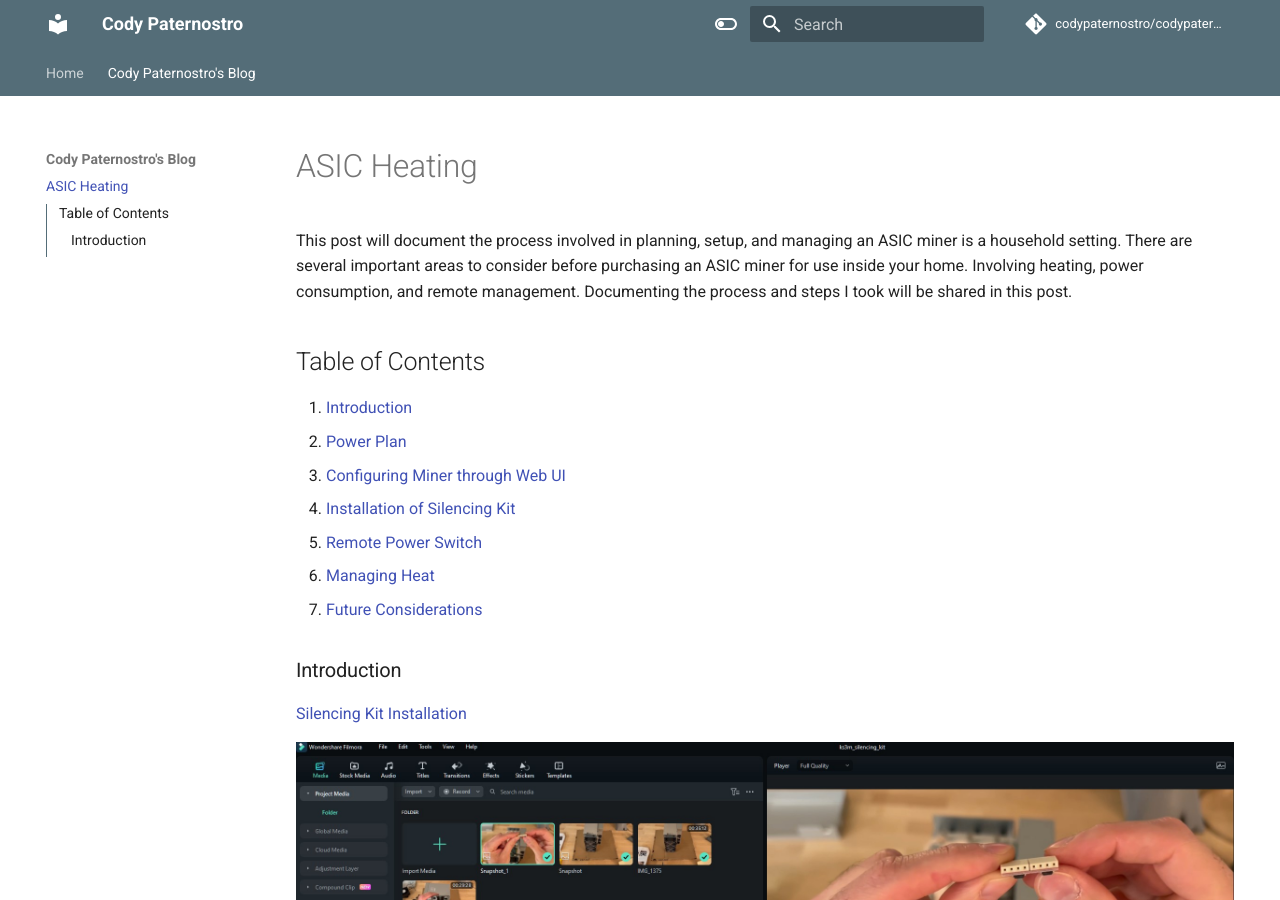
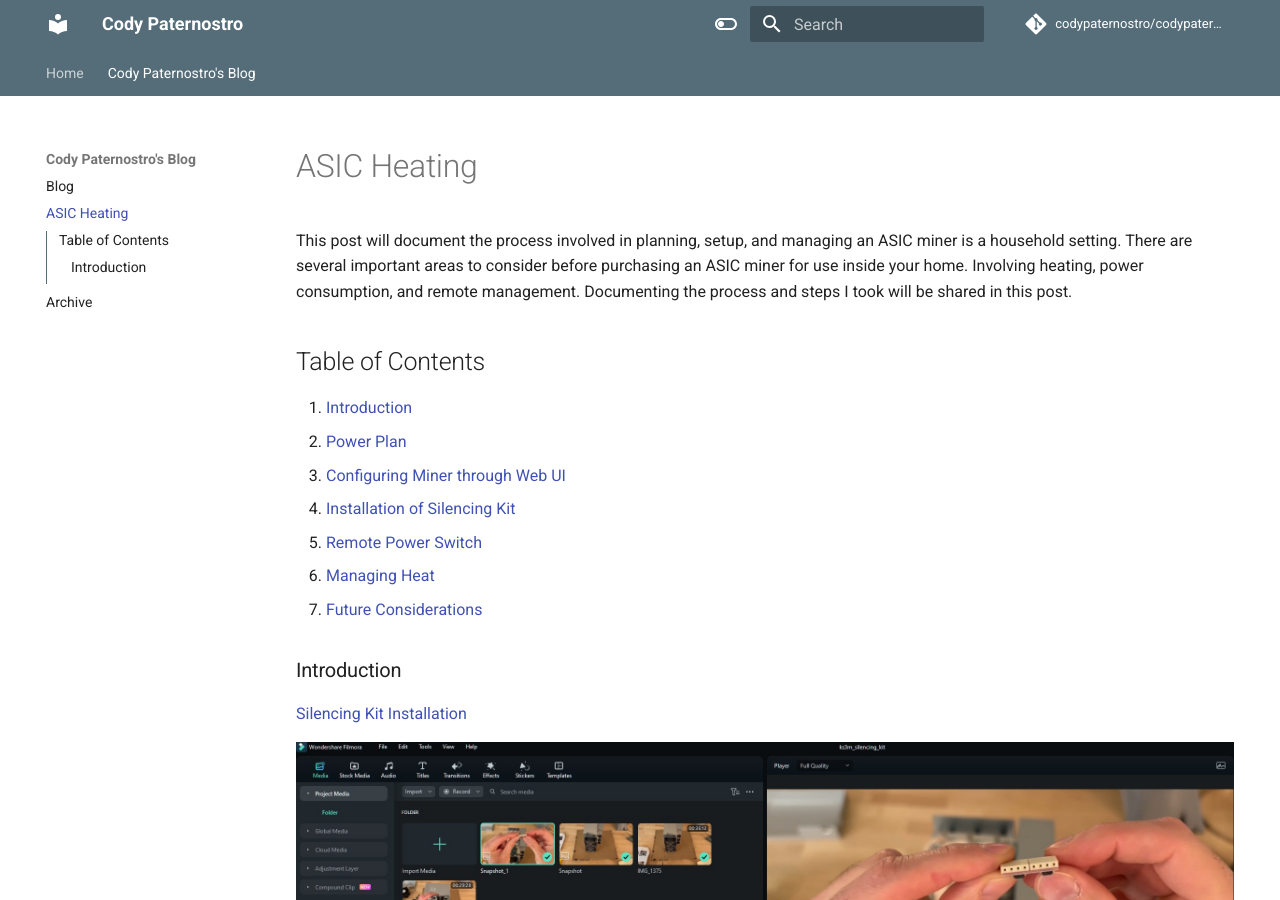
Before and after one commit to codypaternostro/codypaternostro.github.io, an MkDocs documentation site: the page built from docs/blog/ASIC Heating.md, in a window 1280 px wide and 900 px high. Built offline with MkDocs 1.6.1 and Material for MkDocs 9.7.7, drawn with Linux system fonts in a browser that asks for light colours; comment, search, counter and statistics services are not loaded.

Commit message:
Update mkdocs.yml

```diff
--- a/mkdocs.yml
+++ b/mkdocs.yml
@@ -11,7 +11,7 @@
 nav:
   - Home: index.md
   - Cody Paternostro's Blog:
-#    - Blog Home: blog/index.md
+    - Blog Home: blog/index.md
     - ASIC Heating: blog/ASIC Heating.md
 
 theme:
```
